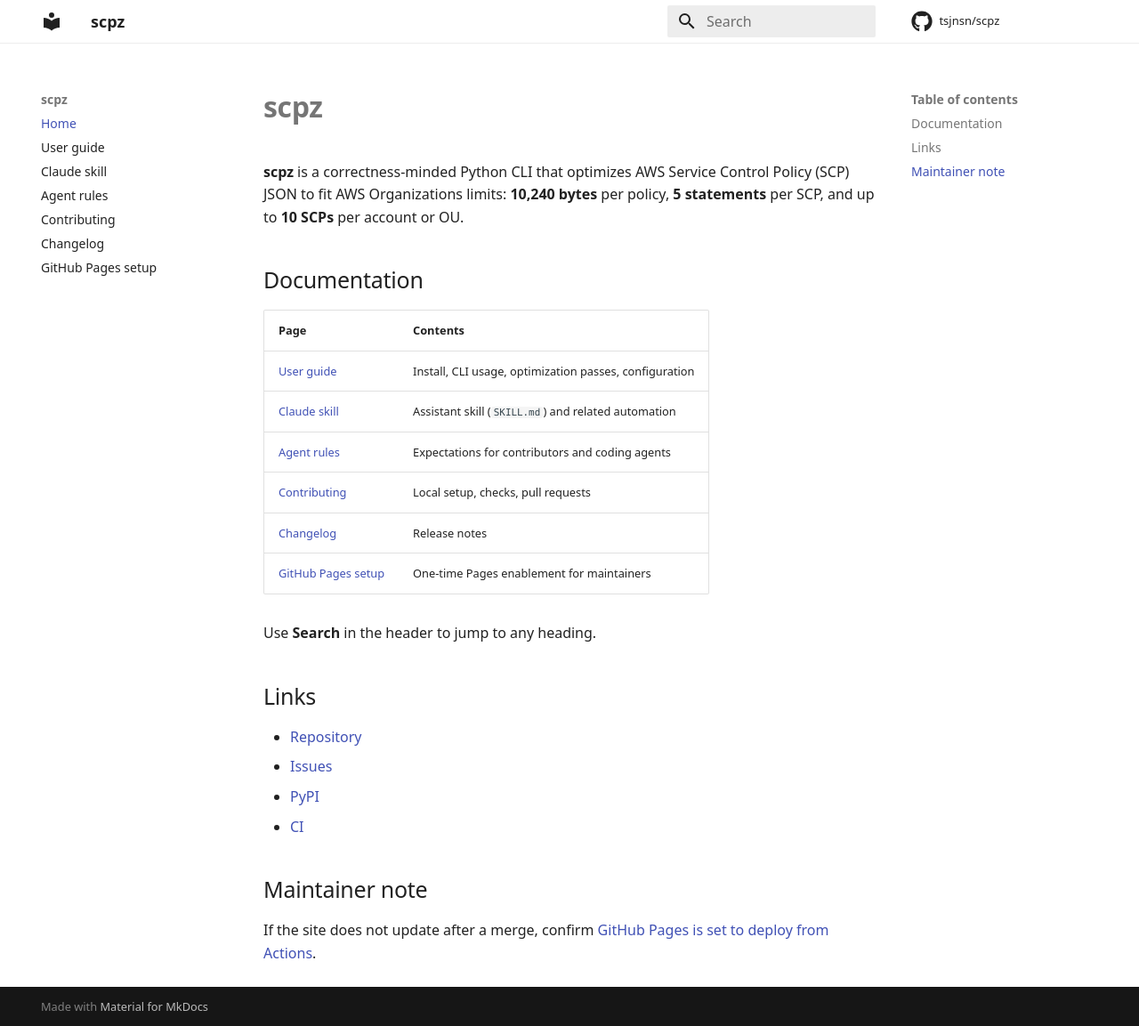
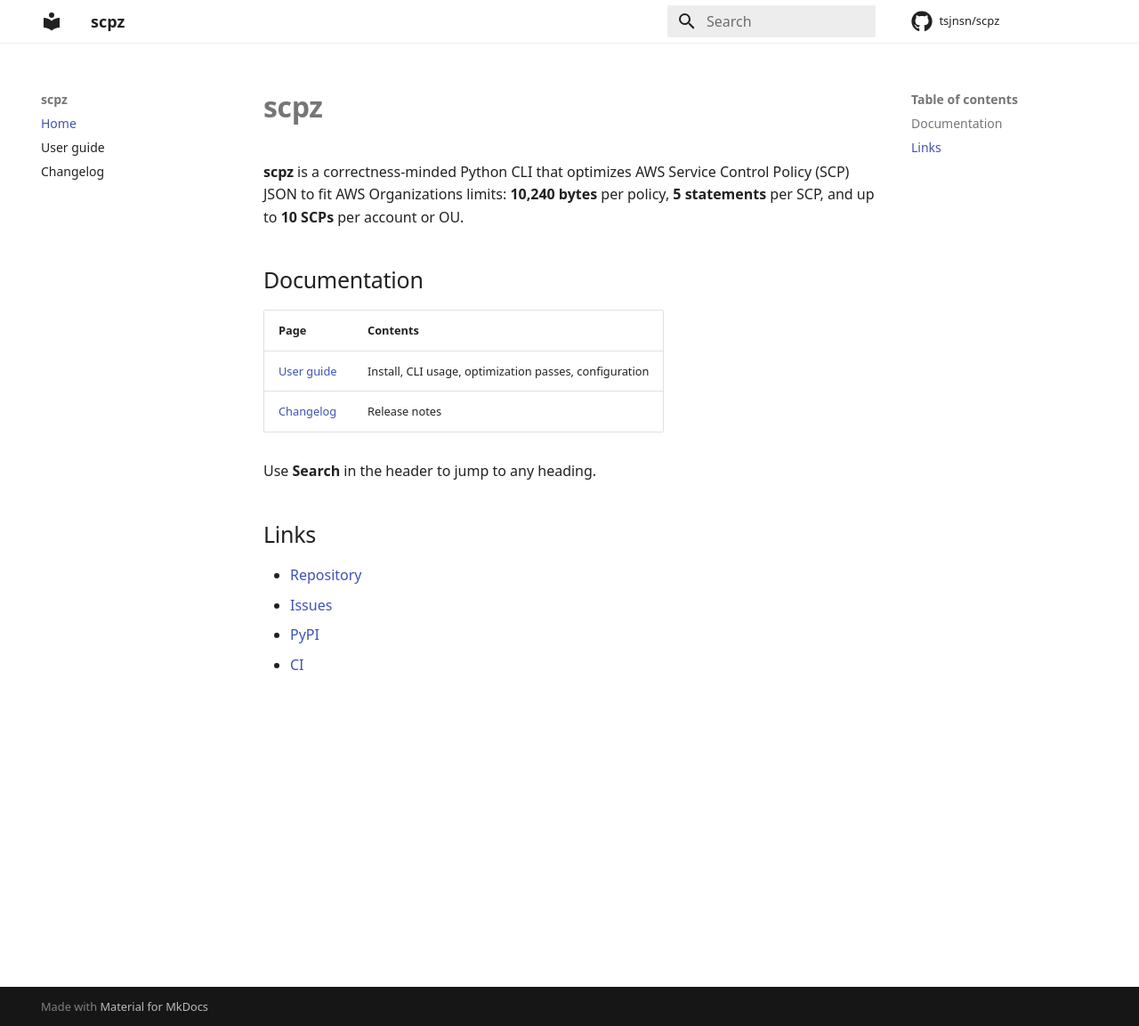
Before and after one commit to tsjnsn/scpz, an MkDocs documentation site: the page built from docs/index.md, in a window 1280 px wide and 1153 px high. Shown: the whole window at 89% size. Built offline with MkDocs 1.6.1 and Material for MkDocs 9.7.7, drawn with Linux system fonts in a browser that asks for light colours; some web fonts are replaced; comment, search, counter and statistics services are not loaded.

Commit message:
Remove non-user-facing docs from GitHub Pages site (#27)
Drop contributor, agent, assistant, and maintainer pages from MkDocs
nav, leaving only home, user guide, and changelog. Source files remain in
the repo; maintainer Pages setup stays at .github/docs/pages-setup.md.

Co-authored-by: Cursor Agent <cursoragent@cursor.com>

```diff
--- a/docs/index.md
+++ b/docs/index.md
@@ -7,11 +7,7 @@
 | Page | Contents |
 |:-----|:---------|
 | [User guide](user-guide.md) | Install, CLI usage, optimization passes, configuration |
-| [Claude skill](claude-skill.md) | Assistant skill (`SKILL.md`) and related automation |
-| [Agent rules](agents.md) | Expectations for contributors and coding agents |
-| [Contributing](contributing.md) | Local setup, checks, pull requests |
 | [Changelog](changelog.md) | Release notes |
-| [GitHub Pages setup](pages-setup.md) | One-time Pages enablement for maintainers |
 
 Use **Search** in the header to jump to any heading.
 
@@ -21,7 +17,3 @@ Use **Search** in the header to jump to any heading.
 - [Issues](https://github.com/tsjnsn/scpz/issues)
 - [PyPI](https://pypi.org/project/scpz/)
 - [CI](https://github.com/tsjnsn/scpz/actions/workflows/ci.yml)
-
-## Maintainer note
-
-If the site does not update after a merge, confirm [GitHub Pages is set to deploy from Actions](pages-setup.md).
--- a/mkdocs.yml
+++ b/mkdocs.yml
@@ -51,11 +51,7 @@ markdown_extensions:
 nav:
   - Home: index.md
   - User guide: user-guide.md
-  - Claude skill: claude-skill.md
-  - Agent rules: agents.md
-  - Contributing: contributing.md
   - Changelog: changelog.md
-  - GitHub Pages setup: pages-setup.md
 
 extra_css:
   - stylesheets/extra.css
```
Also changed, not shown: docs/agents.md (deleted, +0 -3 lines), docs/claude-skill.md (deleted, +0 -9 lines), docs/contributing.md (deleted, +0 -3 lines), docs/pages-setup.md (deleted, +0 -64 lines), 1 other file.
